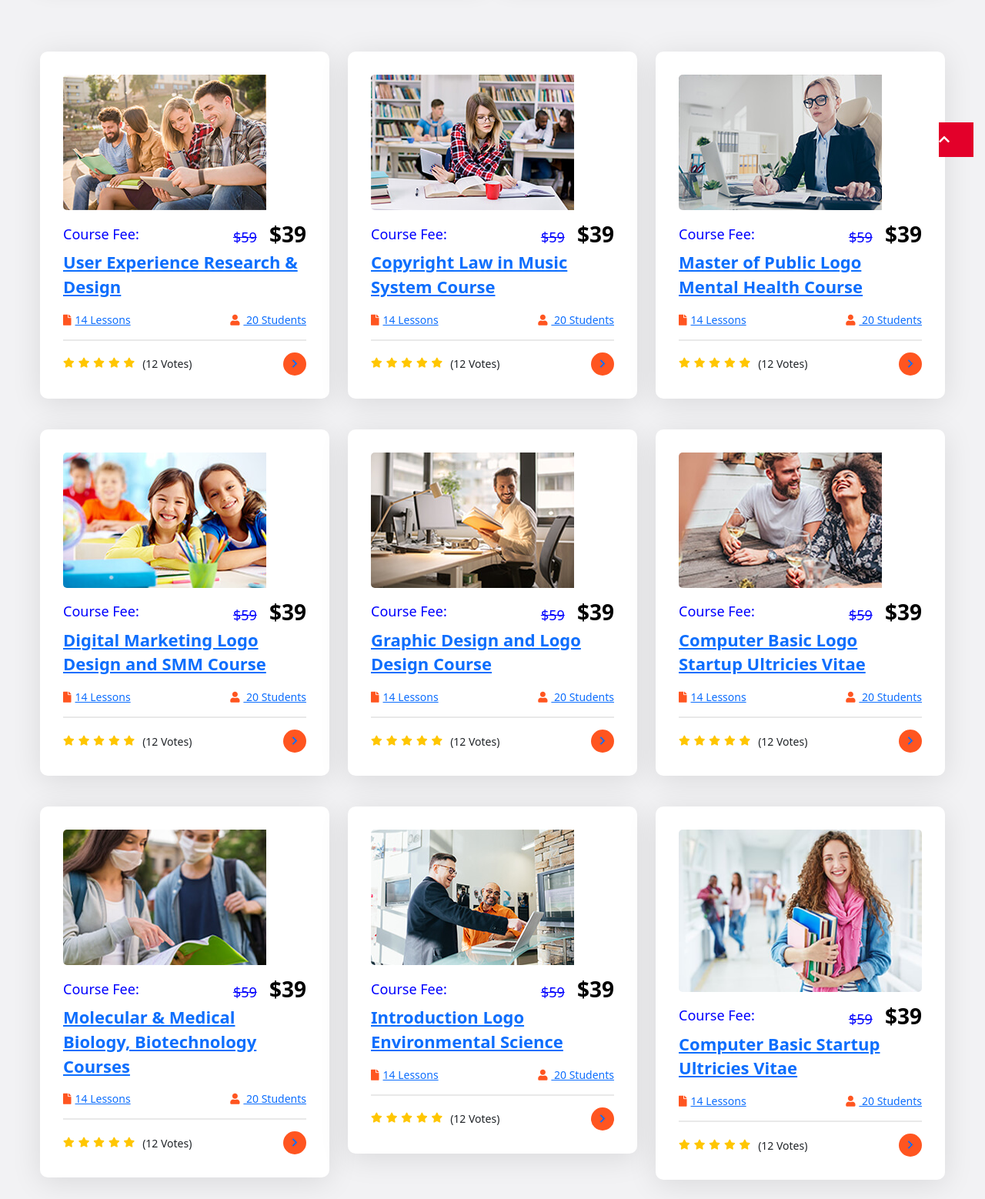
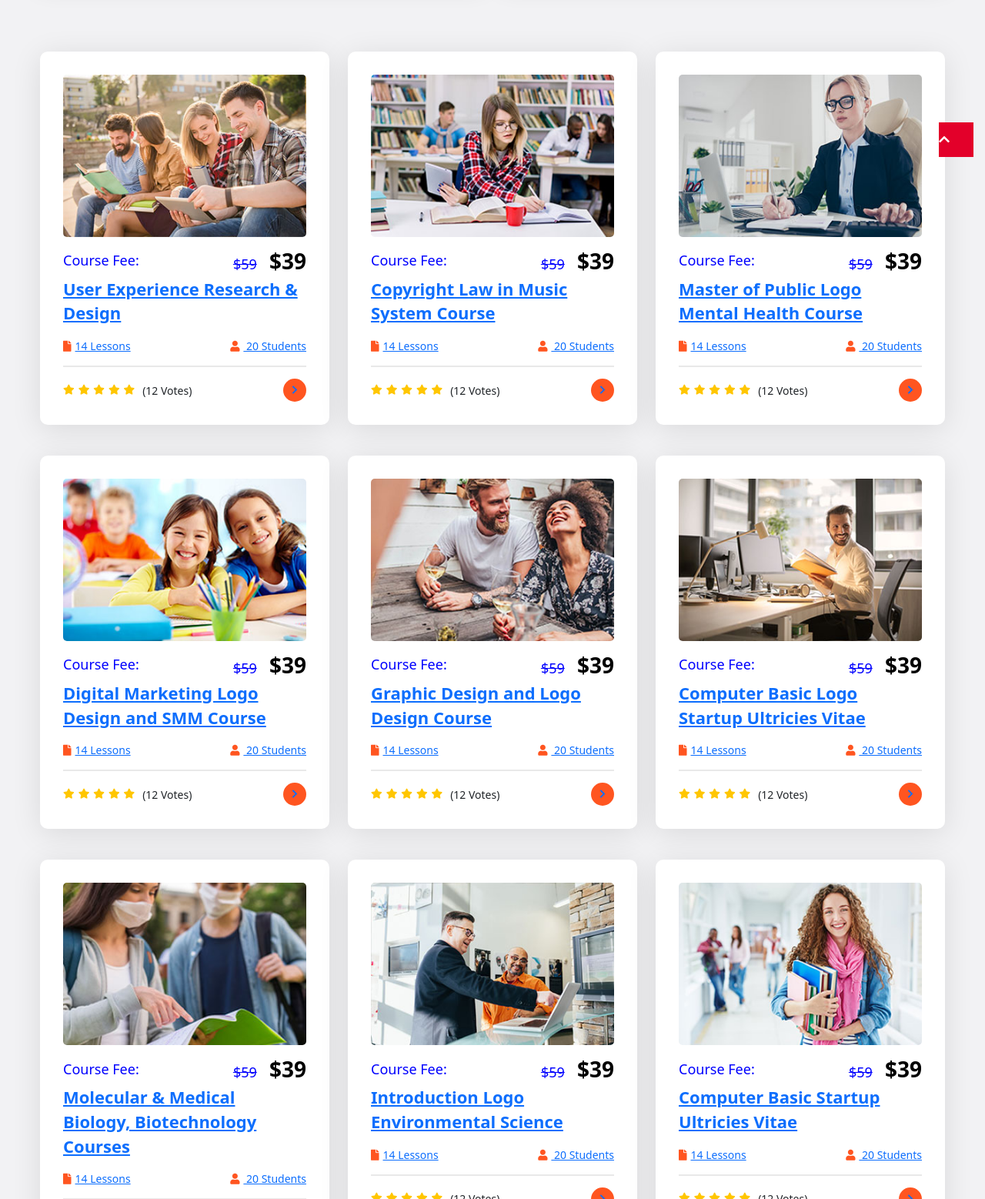
Before and after one commit to FarhadPashayev/SecondProject, a plain HTML site: page course.html in a window 1280 px wide. Shown: the part 576-2134 px from the top of the page at 77% size. Drawn offline with nearby package versions, Linux system fonts and the light colour scheme.

Commit message:
update course html img

```diff
--- a/course.html
+++ b/course.html
@@ -189,7 +189,7 @@
                       <div class="col-lg-4 col-md-6">
                           <div class="item-box">
                               <div class="img">
-                                  <img src="assets/img/cards1.jpg" alt="">
+                                  <img src="assets/img/course1.jpg" alt="">
                               </div>
                               <div class="text">
                                   <div class="course-fee">
@@ -226,7 +226,7 @@
                       <div class="col-lg-4 col-md-6">
                           <div class="item-box">
                               <div class="img">
-                                  <img src="assets/img/cards2.jpg" alt="">
+                                  <img src="assets/img/course2.jpg" alt="">
                               </div>
                               <div class="text">
                                   <div class="course-fee">
@@ -263,7 +263,7 @@
                       <div class="col-lg-4 col-md-6">
                           <div class="item-box">
                               <div class="img">
-                                  <img src="assets/img/cards3.jpg" alt="">
+                                  <img src="assets/img/course3.jpg" alt="">
                               </div>
                               <div class="text">
                                   <div class="course-fee">
@@ -300,7 +300,7 @@
                       <div class="col-lg-4 col-md-6">
                           <div class="item-box">
                               <div class="img">
-                                  <img src="assets/img/cards4.jpg" alt="">
+                                  <img src="assets/img/course4.jpg" alt="">
                               </div>
                               <div class="text">
                                   <div class="course-fee">
@@ -337,7 +337,7 @@
                       <div class="col-lg-4 col-md-6">
                           <div class="item-box">
                               <div class="img">
-                                  <img src="assets/img/cards5.jpg" alt="">
+                                  <img src="assets/img/course5.jpg" alt="">
                               </div>
                               <div class="text">
                                   <div class="course-fee">
@@ -374,7 +374,7 @@
                       <div class="col-lg-4 col-md-6">
                           <div class="item-box">
                               <div class="img">
-                                  <img src="assets/img/cards6.jpg" alt="">
+                                  <img src="assets/img/course6.jpg" alt="">
                               </div>
                               <div class="text">
                                   <div class="course-fee">
@@ -411,7 +411,7 @@
                       <div class="col-lg-4 col-md-6">
                           <div class="item-box">
                               <div class="img">
-                                  <img src="assets/img/cards7.jpg" alt="">
+                                  <img src="assets/img/course7.jpg" alt="">
                               </div>
                               <div class="text">
                                   <div class="course-fee">
@@ -448,7 +448,7 @@
                       <div class="col-lg-4 col-md-6">
                           <div class="item-box">
                               <div class="img">
-                                  <img src="assets/img/cards8.jpg" alt="">
+                                  <img src="assets/img/course8.jpg" alt="">
                               </div>
                               <div class="text">
                                   <div class="course-fee">
@@ -485,7 +485,7 @@
                       <div class="col-lg-4 col-md-6">
                           <div class="item-box">
                               <div class="img">
-                                  <img src="assets/img/cards9.jpg" alt="">
+                                  <img src="assets/img/course9.jpg" alt="">
                               </div>
                               <div class="text">
                                   <div class="course-fee">
```
Also changed, not shown: assets/img/course1.jpg (added), assets/img/course2.jpg (added), assets/img/course3.jpg (added), assets/img/course4.jpg (added), assets/img/course5.jpg (added), assets/img/course6.jpg (added), assets/img/course7.jpg (added), assets/img/course8.jpg (added), assets/img/course9.jpg (added).
